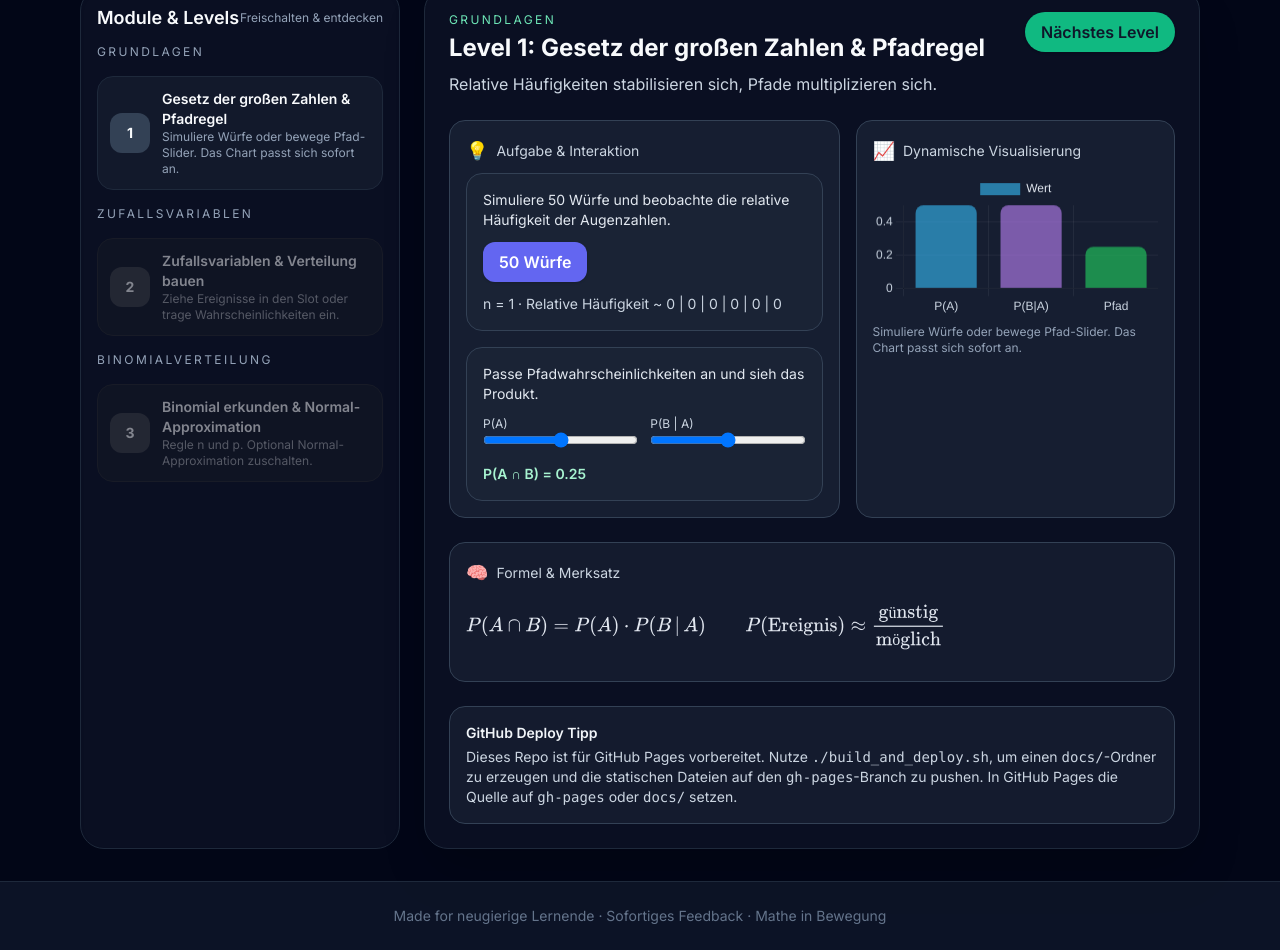
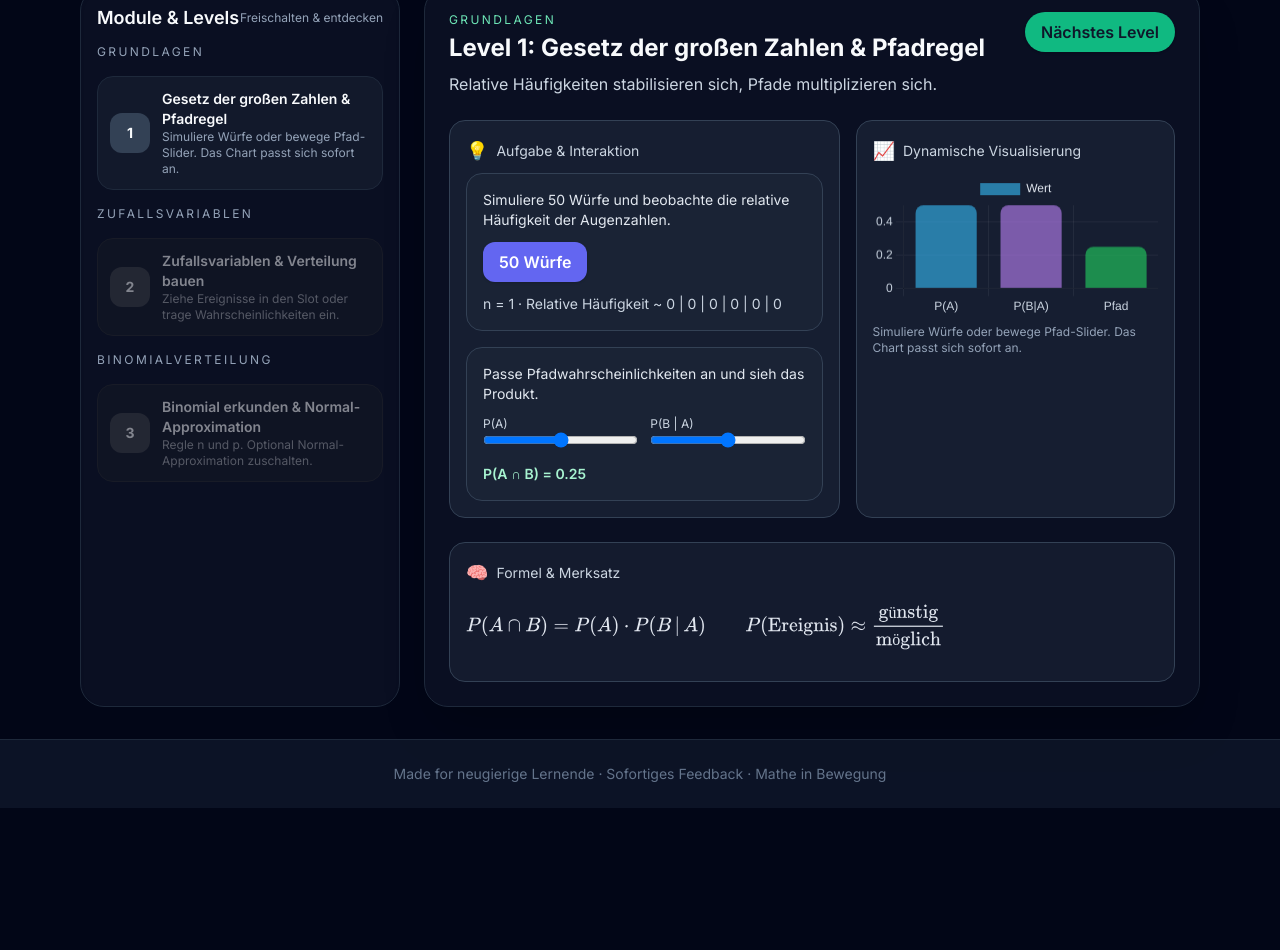
Before and after one commit to Noxist/Verteilungen, a plain HTML site: page index.html in a window 1280 px wide. Shown: the part 197-1147 px from the top of the page. After the commit the page ends 1005 px from the top, so only its background shows below. Drawn offline with nearby package versions, Linux system fonts and the light colour scheme; a script that the page names is missing.

Commit message:
Delete GitHub Deploy Tip from index.html
Removed GitHub deployment instructions section.

```diff
--- a/index.html
+++ b/index.html
@@ -89,13 +89,6 @@
           <p id="formula" class="text-slate-200 leading-relaxed"></p>
         </div>
 
-        <div class="bg-slate-800/50 border border-slate-700 rounded-2xl p-4 text-sm text-slate-300">
-          <p class="font-semibold text-slate-100 mb-1">GitHub Deploy Tipp</p>
-          <p>
-            Dieses Repo ist für GitHub Pages vorbereitet. Nutze <code>./build_and_deploy.sh</code>, um einen <code>docs/</code>-Ordner zu erzeugen und
-die statischen Dateien auf den <code>gh-pages</code>-Branch zu pushen. In GitHub Pages die Quelle auf <code>gh-pages</code> oder <code>docs/</code> setzen.
-          </p>
-        </div>
       </section>
     </main>
 
```
